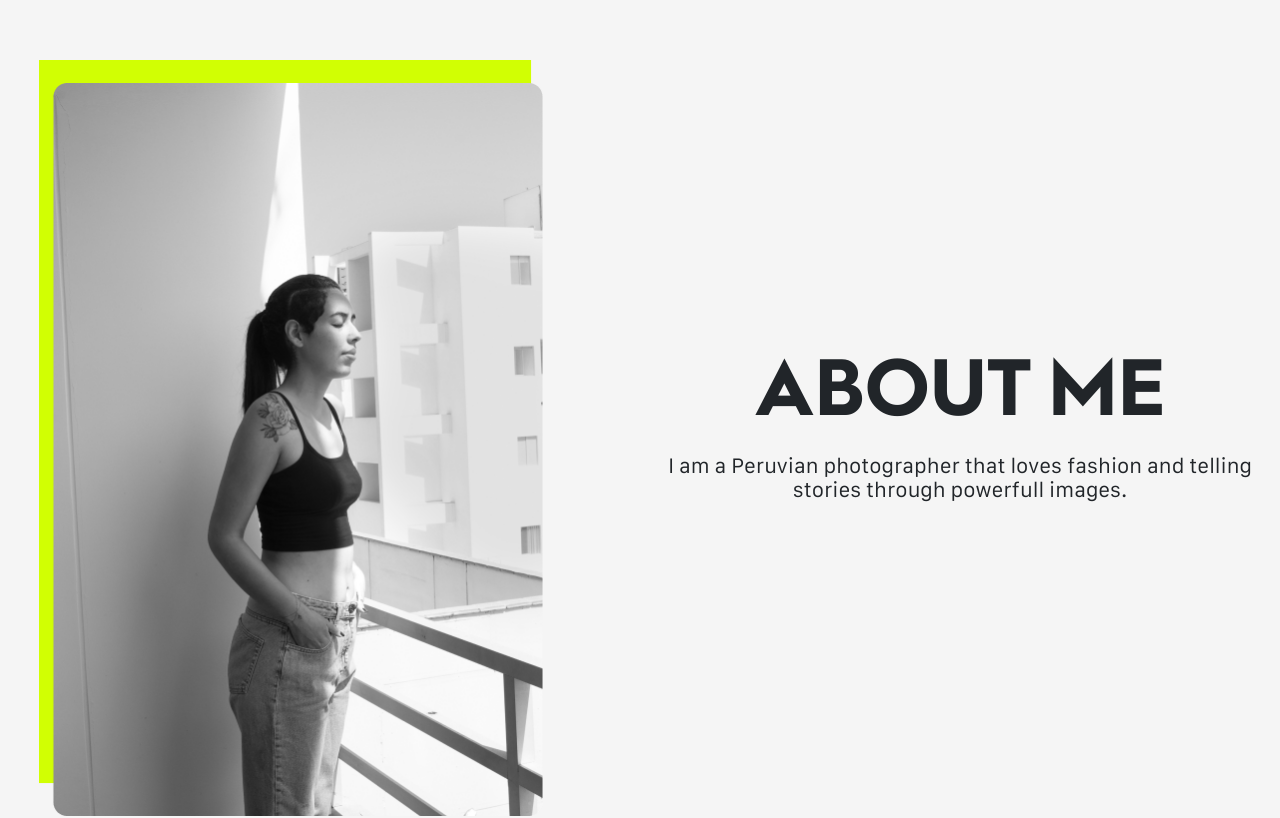
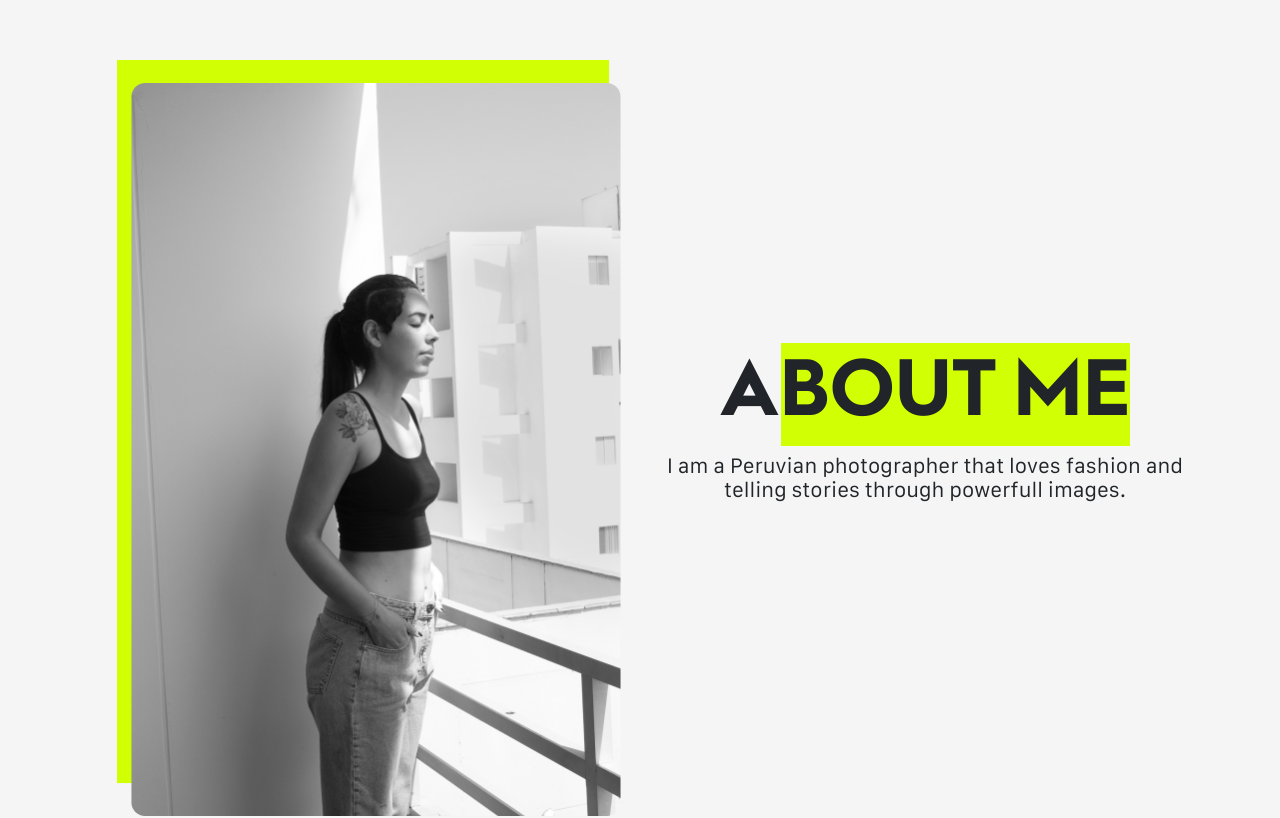
Before and after one commit to CindyMendoza/ntamariz.com, a React (Vite) app: page / in a window 1280 px wide. Shown: the top 818 px of the page. Built offline with nearby package versions, Linux system fonts and the light colour scheme.

Commit message:
end about me

```diff
--- a/src/Aboutme.jsx
+++ b/src/Aboutme.jsx
@@ -4,24 +4,29 @@ import aboutmeImageNt from "./assets/images/aboutme-image-nt.png";
 function Aboutme() {
   return (
     <>
-      <Container
-        fluid
-        className="container-fluid overflow-auto position-relative aboutme"
-      >
+      <Container className="overflow-auto position-relative aboutme">
         <Row className="">
-          <Col className="" xs={12} md={6}>
-            <h1 className="font-family-Starz-2016 text-align-center">ABOUT ME</h1>
+          <Col className="" xs={12} lg={6}>
+            <div className="contenedor-centrado-flex flex-direction-column align-items-center">
+              <div>
+                <h1 className="font-family-Starz-2016 text-align-center fondo-amarillo-titular">
+                  ABOUT ME
+                </h1>
+              </div>
               <p className="font-family-Galvji text-align-center">
                 I am a Peruvian photographer that loves fashion and telling
                 stories through powerfull images.
               </p>
+            </div>
           </Col>
           <Col xs={12} md={6}>
+            <div className="contenedor-centrado-flex">
               <img
                 src={aboutmeImageNt}
                 alt="Imagen de Natalia Tamariz"
-              className="aboutme-image-nt"
+                className="aboutme-image-nt img-fluid"
               />
+            </div>
           </Col>
         </Row>
       </Container>
--- a/src/Footer.jsx
+++ b/src/Footer.jsx
@@ -18,7 +18,7 @@ function Footer() {
               <img
                 src="https://ntamariz.files.wordpress.com/2023/08/animacionlogosinfondo-2.gif"
                 alt="Logo Natalia Tamariz"
-                className="nt-footer_logo"
+                className="nt-footer_logo img-fluid"
               />
             </div>
             <div className="ml1">
--- a/src/index.css
+++ b/src/index.css
@@ -29,6 +29,17 @@
     url('./assets/fonts/Garamond.svg#Garamond') format('svg');
   font-style: normal;
   font-display: swap;
+}
+.align-items-center{
+  align-items: center;
+}
+.contenedor-centrado-flex {
+  display: flex;
+  justify-content: center;
+}
+
+.flex-direction-column {
+  flex-direction: column;
 }
 
 .font-family-Galvji {
@@ -76,6 +87,23 @@
   width: 344px;
   margin-right: auto;
   margin-left: auto;
+}
+
+.fondo-amarillo-titular {
+  position: relative;
+  z-index: 0;
+  display: inline-block;
+}
+
+.fondo-amarillo-titular::before {
+  content: "";
+  position: absolute;
+  top: 0;
+  right: 0;
+  width: 85%;
+  height: 100%;
+  background-color: rgba(209, 255, 3, 1);
+  z-index: -1;
 }
 
 .background-color-F5F5F5 {
@@ -304,8 +332,10 @@ p {
   .aboutme .row {
     flex-direction: row-reverse;
     align-items: center;
+    justify-content: center;
   }
-  .aboutme img{
+
+  .aboutme img {
     width: 531px;
   }
 }
```
Lines whose indentation alone changed are shown as unchanged.
